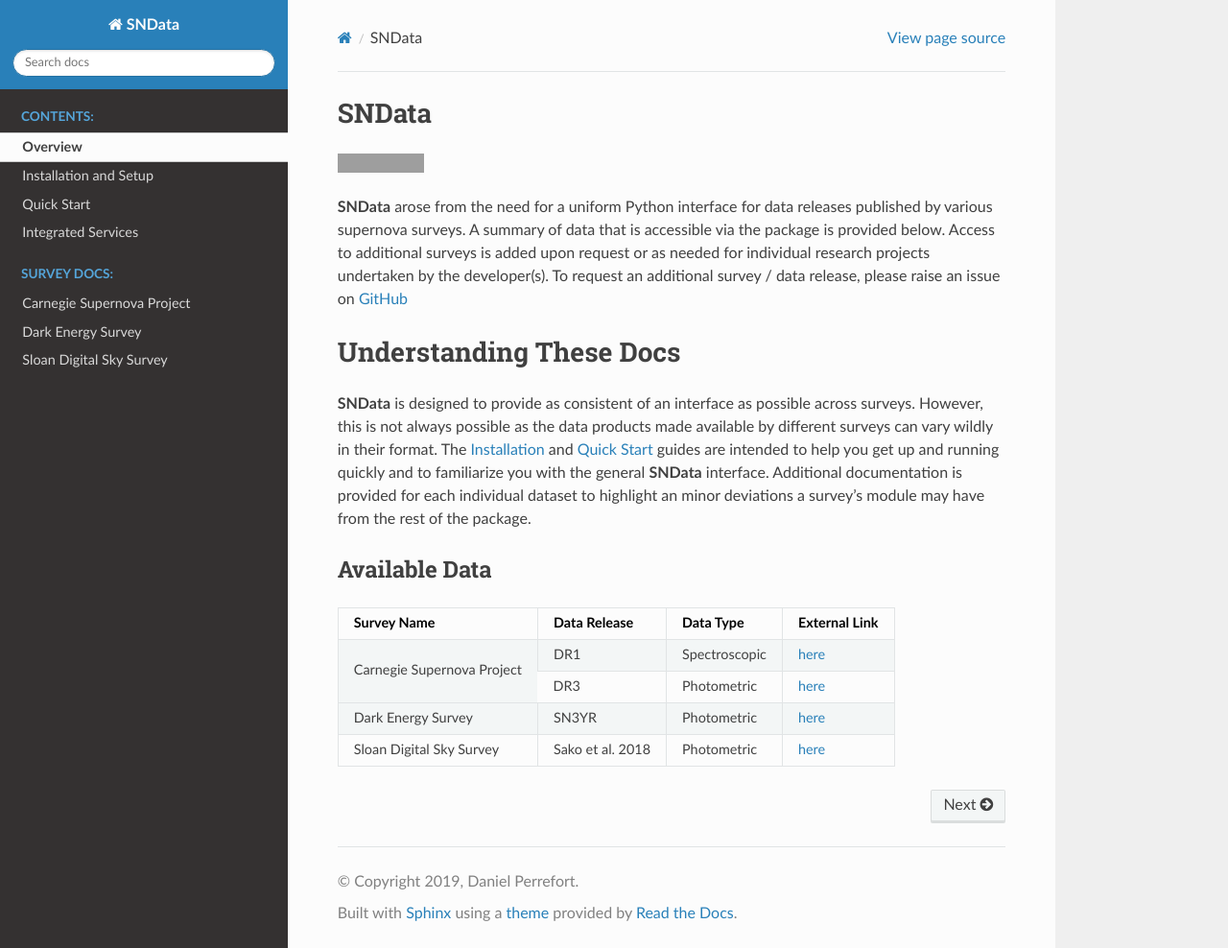
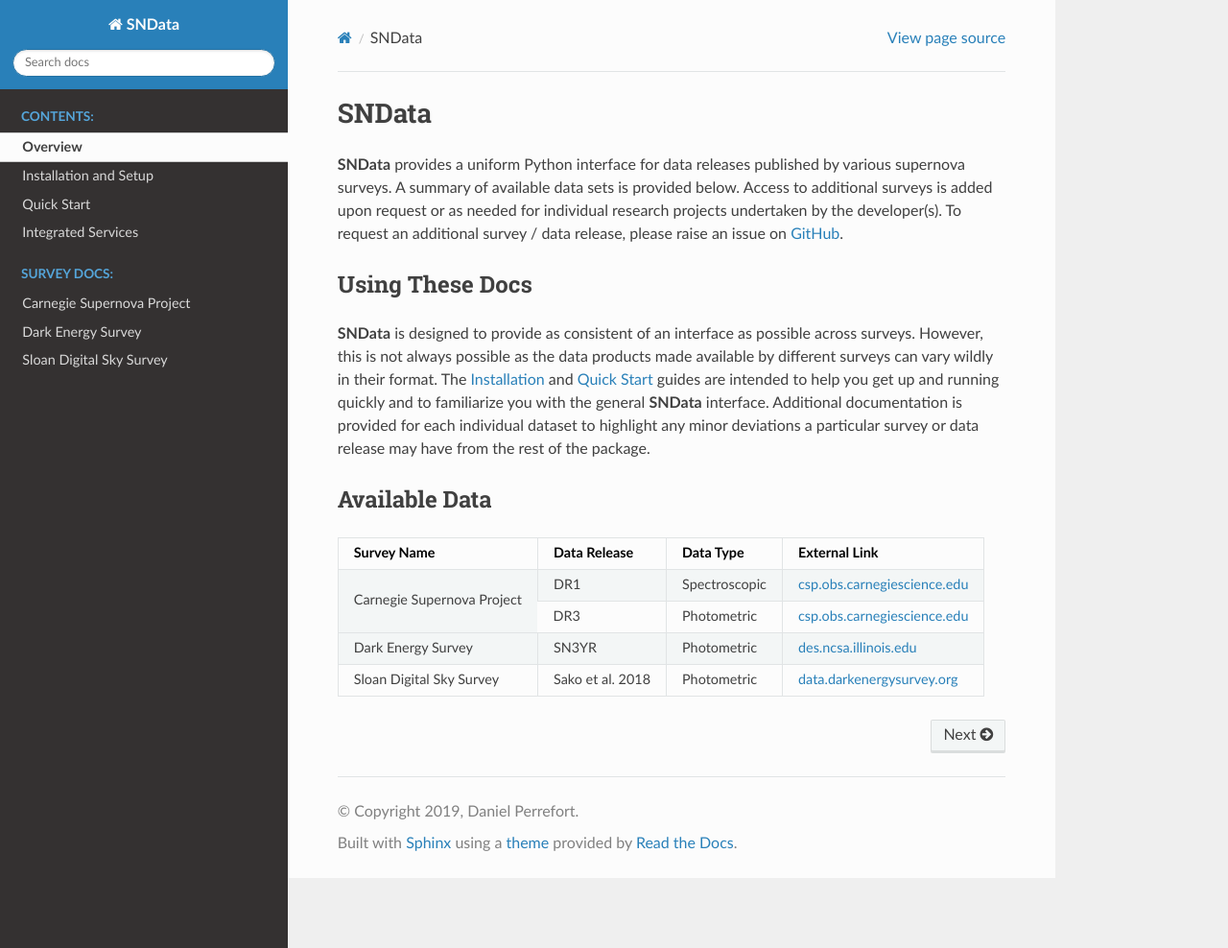
Before and after one commit to sncosmo/SNData, a Sphinx documentation site: the page built from docs/source/index.rst, in a window 1280 px wide and 988 px high. Shown: the whole window at 96% size. Built offline with Sphinx 7.4.7 and the Read the Docs theme 2.0.0, drawn with Linux system fonts in a browser that asks for light colours; grey boxes are pictures that could not be loaded.

```diff
--- a/docs/source/csp.rst
+++ b/docs/source/csp.rst
@@ -24,7 +24,6 @@ Data Release 1
 
 .. autosummary::
 
-    data_is_available
     delete_module_data
     download_module_data
     get_available_ids
@@ -33,8 +32,6 @@ Data Release 1
     iter_data
     load_table
 
-
-.. autofunction:: data_is_available
 .. autofunction:: delete_module_data
 .. autofunction:: download_module_data
 .. autofunction:: get_available_ids
@@ -53,7 +50,6 @@ Data Release 3
 
 .. autosummary::
 
-    data_is_available
     delete_module_data
     download_module_data
     get_available_ids
@@ -64,7 +60,6 @@ Data Release 3
     register_filters
     band_names
 
-.. autofunction:: data_is_available
 .. autofunction:: delete_module_data
 .. autofunction:: download_module_data
 .. autofunction:: get_available_ids
--- a/docs/source/des.rst
+++ b/docs/source/des.rst
@@ -21,7 +21,6 @@ Third Year Cosmology Release
 
 .. autosummary::
 
-    data_is_available
     delete_module_data
     download_module_data
     get_available_ids
@@ -32,7 +31,6 @@ Third Year Cosmology Release
     register_filters
     band_names
 
-.. autofunction:: data_is_available
 .. autofunction:: delete_module_data
 .. autofunction:: download_module_data
 .. autofunction:: get_available_ids
--- a/docs/source/index.rst
+++ b/docs/source/index.rst
@@ -1,21 +1,17 @@
 SNData
 ======
 
-.. image:: https://travis-ci.com/djperrefort/SNData.svg?branch=master
-    :target: https://travis-ci.com/djperrefort/SNData
-
-**SNData** arose from the need for a uniform Python interface for data
-releases published by various supernova surveys. A summary of data that is
-accessible via the package is provided below. Access to additional surveys
-is added upon request or as needed for individual research projects
-undertaken by the developer(s). To request an additional survey / data release,
-please raise an issue on `GitHub`_
+**SNData** provides a uniform Python interface for data releases published by
+various supernova surveys. A summary of available data sets is provided below.
+Access to additional surveys is added upon request or as needed for individual
+research projects undertaken by the developer(s). To request an additional
+survey / data release, please raise an issue on `GitHub`_.
 
 .. _GitHub: https://github.com/djperrefort/sndata
 
 
-Understanding These Docs
-========================
+Using These Docs
+----------------
 
 **SNData** is designed to provide as consistent of an interface as possible
 across surveys. However, this is not always possible as the data products
@@ -23,24 +19,24 @@ made available by different surveys can vary wildly in their format. The
 `Installation <installation.html>`_ and `Quick Start <quick_start.html>`_
 guides are intended to help you get up and running quickly and to familiarize
 you with the general **SNData** interface. Additional documentation is
-provided for each individual dataset to highlight an minor deviations a
-survey's module may have from the rest of the package.
+provided for each individual dataset to highlight any minor deviations a
+particular survey or data release may have from the rest of the package.
 
 
 Available Data
 --------------
 
-+----------------------------+------------------+---------------+------------------------------------------------------------------------------------------+
-| Survey Name                | Data Release     | Data Type     | External Link                                                                            |
-+============================+==================+===============+==========================================================================================+
-|                            | DR1              | Spectroscopic | `here <https://csp.obs.carnegiescience.edu/news-items/CSP_spectra_DR1>`_                 |
-+ Carnegie Supernova Project +------------------+---------------+------------------------------------------------------------------------------------------+
-|                            | DR3              | Photometric   | `here <https://csp.obs.carnegiescience.edu/news-items/csp-dr3-photometry-released>`_     |
-+----------------------------+------------------+---------------+------------------------------------------------------------------------------------------+
-| Dark Energy Survey         | SN3YR            | Photometric   | `here <https://des.ncsa.illinois.edu/releases/sn>`_                                      |
-+----------------------------+------------------+---------------+------------------------------------------------------------------------------------------+
-| Sloan Digital Sky Survey   | Sako et al. 2018 | Photometric   | `here <http://data.darkenergysurvey.org/sdsssn/dataRelease/>`_                           |
-+----------------------------+------------------+---------------+------------------------------------------------------------------------------------------+
++----------------------------+------------------+---------------+-----------------------------------------------------------------------------------------------------------------+
+| Survey Name                | Data Release     | Data Type     | External Link                                                                                                   |
++============================+==================+===============+=================================================================================================================+
+|                            | DR1              | Spectroscopic | `csp.obs.carnegiescience.edu <https://csp.obs.carnegiescience.edu/news-items/CSP_spectra_DR1>`_                 |
++ Carnegie Supernova Project +------------------+---------------+-----------------------------------------------------------------------------------------------------------------+
+|                            | DR3              | Photometric   | `csp.obs.carnegiescience.edu <https://csp.obs.carnegiescience.edu/news-items/csp-dr3-photometry-released>`_     |
++----------------------------+------------------+---------------+-----------------------------------------------------------------------------------------------------------------+
+| Dark Energy Survey         | SN3YR            | Photometric   | `des.ncsa.illinois.edu <https://des.ncsa.illinois.edu/releases/sn>`_                                            |
++----------------------------+------------------+---------------+-----------------------------------------------------------------------------------------------------------------+
+| Sloan Digital Sky Survey   | Sako et al. 2018 | Photometric   | `data.darkenergysurvey.org <http://data.darkenergysurvey.org/sdsssn/dataRelease/>`_                             |
++----------------------------+------------------+---------------+-----------------------------------------------------------------------------------------------------------------+
 
 .. toctree::
    :hidden:
--- a/docs/source/sdss.rst
+++ b/docs/source/sdss.rst
@@ -22,7 +22,6 @@ Sako 2018
 
 .. autosummary::
 
-    data_is_available
     delete_module_data
     download_module_data
     get_available_ids
@@ -32,7 +31,6 @@ Sako 2018
     load_table
     register_filters
 
-.. autofunction:: data_is_available
 .. autofunction:: delete_module_data
 .. autofunction:: download_module_data
 .. autofunction:: get_available_ids
```
Also changed, not shown: docs/source/integrated_services.rst (+11 -8 lines), docs/source/quick_start.rst (+15 -10 lines).
